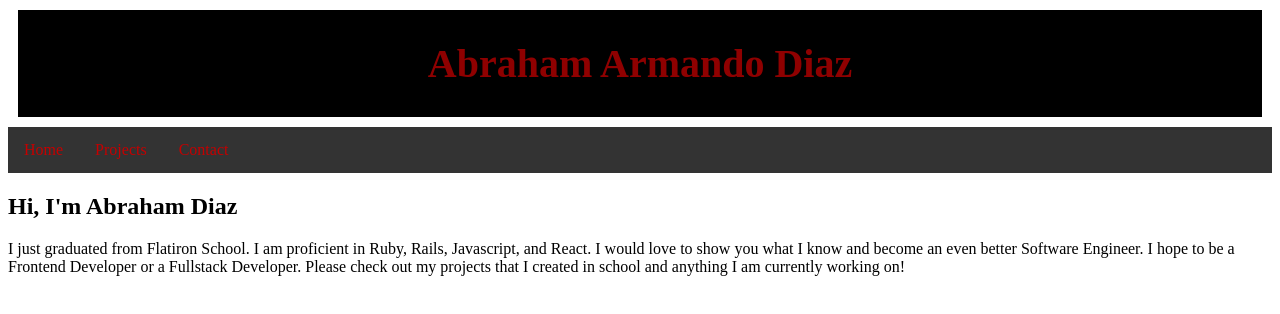
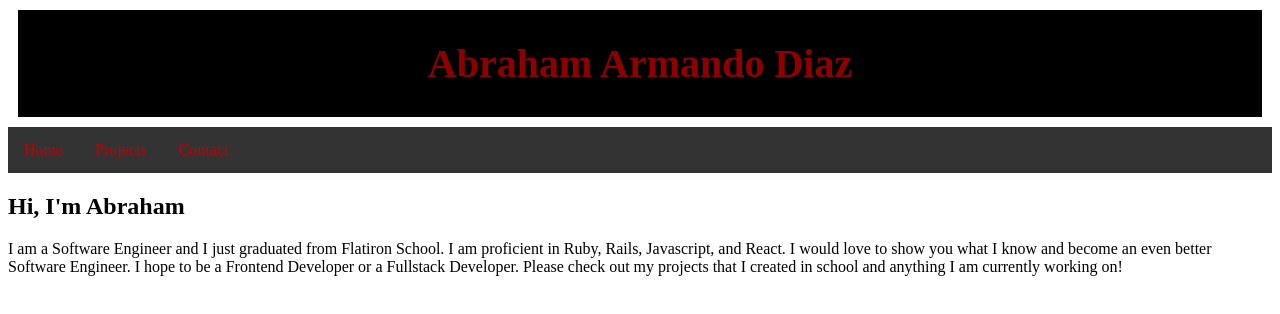
Before and after one commit to abdiaz2018/my-portfolio, a React (Create React App) app: page / in a window 1280 px wide. Shown: the top 314 px of the page. Built offline with nearby package versions, Linux system fonts and the light colour scheme; the HTML template or start-up script is replaced by a standard one.

Commit message:
Homepage

```diff
--- a/src/home.js
+++ b/src/home.js
@@ -4,9 +4,9 @@ class Home extends Component {
     render() {
         return (
             <main>
-                <h2>Hi, I'm Abraham Diaz</h2>
+                <h2>Hi, I'm Abraham</h2>
                 <p>
-                    I just graduated from Flatiron School. I am proficient in Ruby, Rails, Javascript, and React. I would love to show you what I know and become an even better Software Engineer. I hope to be a Frontend Developer or a Fullstack Developer. Please check out my projects that I created in school and anything I am currently working on!
+                    I am a Software Engineer and I just graduated from Flatiron School. I am proficient in Ruby, Rails, Javascript, and React. I would love to show you what I know and become an even better Software Engineer. I hope to be a Frontend Developer or a Fullstack Developer. Please check out my projects that I created in school and anything I am currently working on!
                 </p>
             </main>
         )
```
